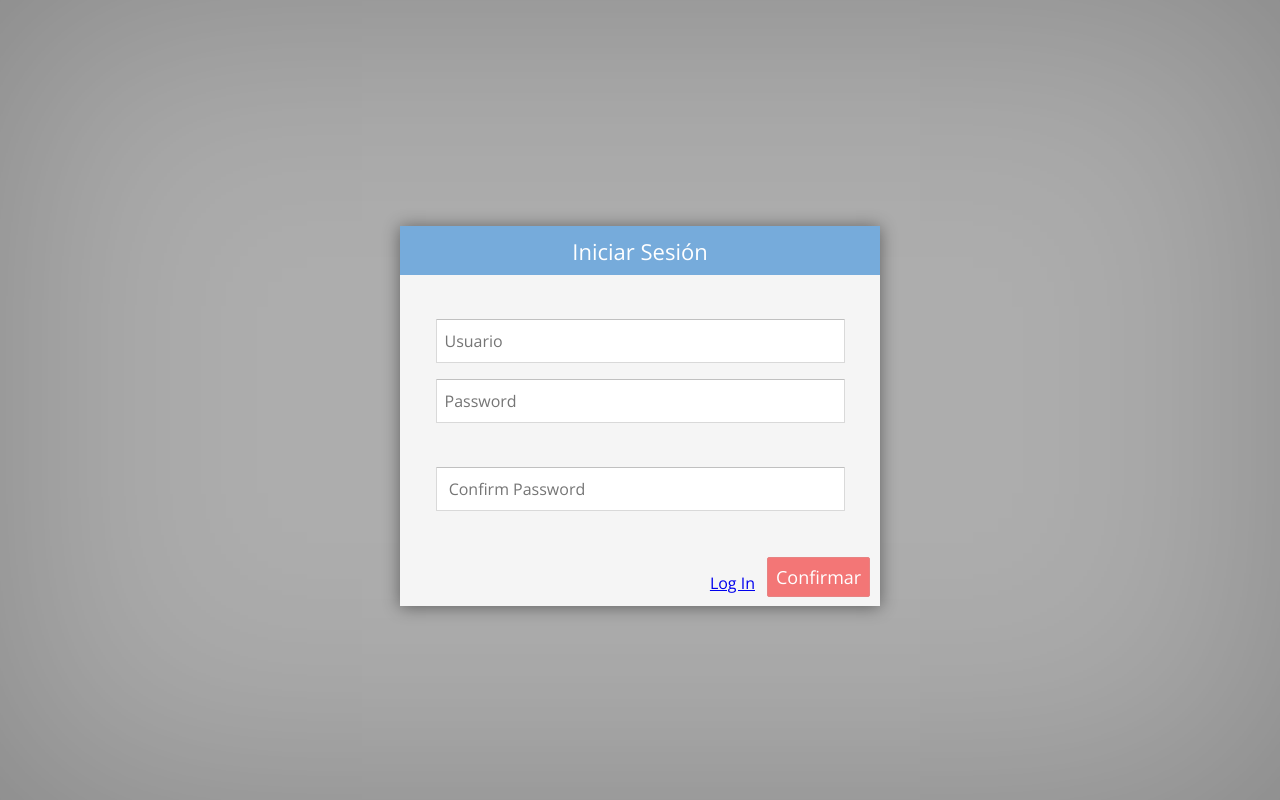
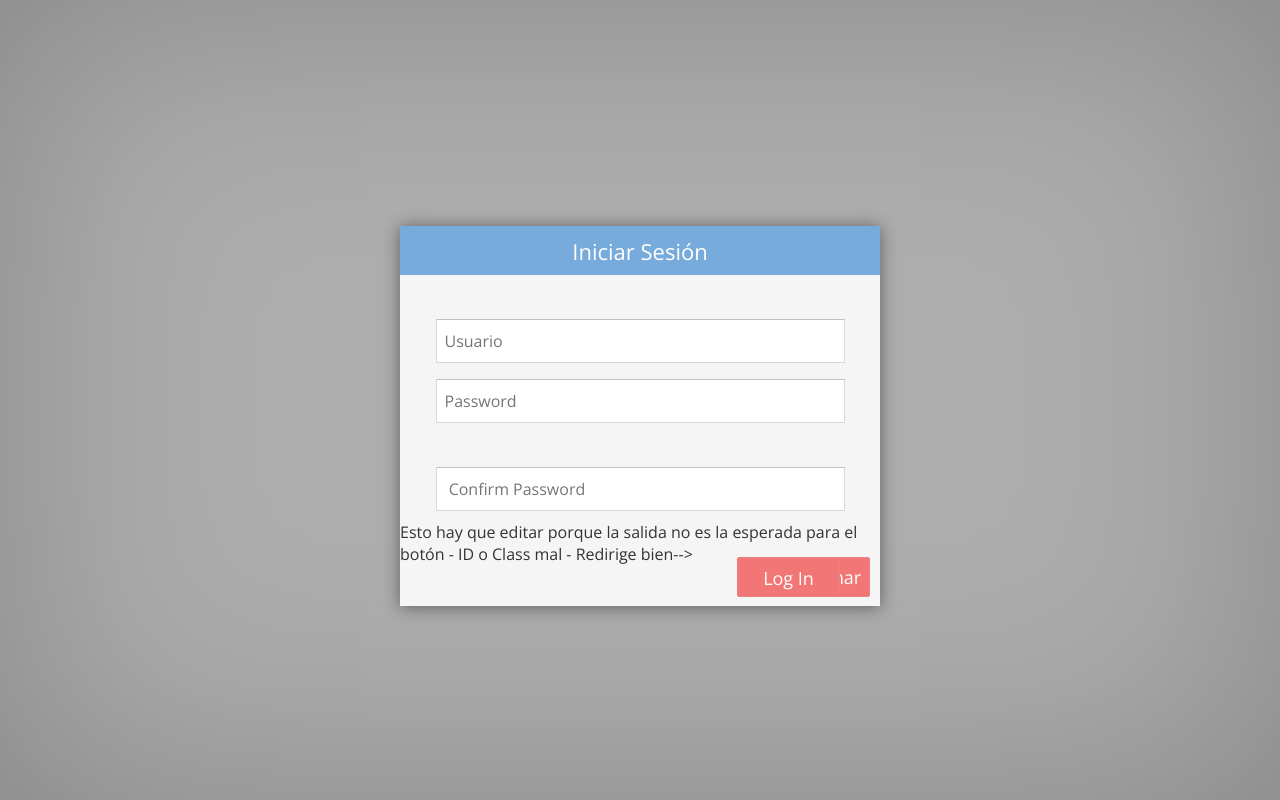
Before and after one commit to LauraMedina93/app-sessions-php, a PHP site: page /register.php in a window 1280 px wide. Run offline with PHP 8.4, Linux system fonts and the light colour scheme; some libraries are stand-ins or nearby versions.

Commit message:
Messages Fixed

```diff
--- a/addConsult.php
+++ b/addConsult.php
@@ -9,6 +9,5 @@ if (isset($_POST['consult']) && !empty($_POST['consult'])){
     Header('Location: todo.php');
 }
  else {
- 	echo "stringNOANDA";
     header('Location: todo.php?error="invalid consult"');
 }
--- a/css/style.css
+++ b/css/style.css
@@ -151,6 +151,41 @@ button, #signupb {
     outline: black;
     cursor: pointer;
 }
+
+#redirect {
+    margin: 0px;
+    padding: 10px 0px 9px;
+    color: rgb(255, 255, 255);
+    font-size: 32px;
+    width: 100%;
+    text-align: center;
+    font-weight: normal;
+    background: #76ABDB;
+    font-size: 22px;
+}
+
+button, #redirect {
+    background: #f8f8f8;
+    border: 1px solid #c6c6c6;
+    display: -webkit-box;
+    line-height: -20px;
+    -webkit-border-radius: 2px;
+    border-radius: 2px;
+    background: #f37676;
+    border-color: #E78282;
+    font-weight: normal;
+    margin: 3px 0 0 0;
+    color: #fff;
+    position: absolute;
+    right: 40px;
+    bottom: 9px;
+    font-size: 18px;
+    width: 103px;
+    height: 40px;
+    outline: black;
+    cursor: pointer;
+}
+
 button.inline-button {
     position: relative;
     float: right;
--- a/index.php
+++ b/index.php
@@ -18,7 +18,7 @@
 <div id="logmsk" style="display: block;">
     <div id="userbox">
         <?php if (isset($_GET['error'])):?>
-        <p id="paragraph" class= "hide"> Error: <?php print($_GET['error'])?>!</p>
+        <p id="paragraph" class= "hide"> Error: <?php echo ($_GET['error'])?>!</p>
         <?php endif?>
         <h1 id="signup" class= "title">Iniciar Sesión</h1>
         <form action="login.php" method="POST" id="form-login">
--- a/register.php
+++ b/register.php
@@ -19,7 +19,7 @@
 <div id="logmsk" style="display: block;">
     <div id="userbox">
         <?php if (isset($_GET['error'])):?>
-        <p id="paragraph"> Error: <?php print($_GET['error'])?>!</p>
+        <p id="paragraph"> Error: <?php echo ($_GET['error'])?>!</p>
         <?php endif?>
         <h1 id="signup" class= "title">Iniciar Sesión</h1>
         <form action="signup.php" method="POST" id="form-login">
@@ -28,7 +28,8 @@
             <input id="duplicated_pass" name="duplicated_password" class="input" type="password" placeholder=" Confirm Password">
             <input type="submit" id="signupb" class="button" value="Confirmar"/>
         </form>
-        <a href="index.php" class="signup">Log In</a>
+        <!--> Esto hay que editar porque la salida no es la esperada para el botón - ID o Class mal - Redirige bien-->
+        <input id="redirect" class="button" onclick="location.href='index.php'" value="Log In"/>
     </div>
     <script src="js/index.js"></script>
 </div>
```
Also changed, not shown: login.php (+9 -7 lines).
